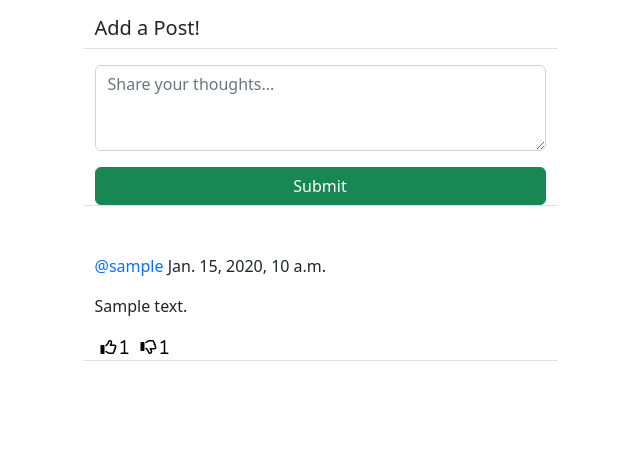
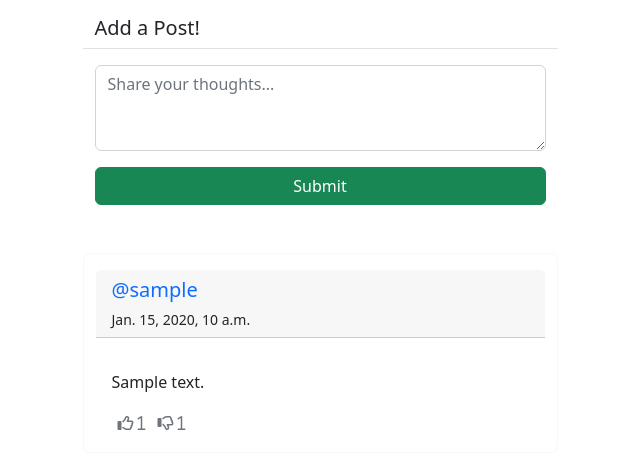
Before and after one commit to alessandracosta8/Sgrunt-Social-Full-Stack-Django-project, a Django app: page /core/ in a window 1280 px wide. Shown: the part 56-525 px from the top of the page, without its empty margins (320-960 px from the left). Run offline with Django 4.2, Linux system fonts and the light colour scheme; a user stored in the database is signed in; tables that the repository leaves empty hold one stand-in row (values such as "Sample post"); some libraries are stand-ins or nearby versions.

Commit message:
Adjust style of post-list template

```diff
--- a/core/templates/core/post_list.html
+++ b/core/templates/core/post_list.html
@@ -13,7 +13,7 @@
 
     <!-- Post text area, with Submit button -->
     <div class="row justify-content-center mt-3 mb-5">
-        <div class="col-md-5 col-sm-12 border-bottom">
+        <div class="col-md-5 col-sm-12">
             <form method="POST">
                 {% csrf_token %}
                 {{ form | crispy }}
@@ -26,11 +26,18 @@
 
     <!-- Iterate post_list variable from the view -->
     {% for post in post_list %}
-    <div class="row justify-content-center mt-3">
-        <div class="col-md-5 col-sm-12 border-bottom position-relative">
-            <p><a style="text-decoration: none" class="text-primary"
-                    href="{% url 'profile' post.author.profile.pk %}">@{{ post.author }}</a> {{ post.created_on }}</p>
-            <div class="position-relative">
+    <div class="row justify-content-center mt-2">
+        <div class="col-md-5 col-sm-12 position-relative card border-light mb-3">
+            <!-- Post Author and timestamp -->
+            <div class="mt-3 mb-3 card-header">
+                <h5 class="card-title"><a style="text-decoration: none" class="text-primary"
+                        href="{% url 'profile' post.author.profile.pk %}">@{{ post.author }}</a></h5>
+                <h6 class="card-subtitle mt-1"><small>{{ post.created_on }}</small></h6>
+            </div>
+
+            <div class="card-body">
+                <!-- Post Body -->
+                <div class="position-relative card-text">
                     <p>{{ post.body }}</p>
                     <a href="{% url 'post-detail' post.pk %}" class="stretched-link"></a>
                 </div>
@@ -39,18 +46,20 @@
                     <form action="{% url 'like' post.pk %}" method="POST">
                         {% csrf_token %}
                         <input type="hidden" name="next" value="{{ request.path }}">
-                    <button style="background-color: transparent; border: none; box-shadow: none;" type="submit">
+                        <button style="background-color: transparent; border: none; box-shadow: none;" class="text-muted" type="submit">
                             <i class="far fa-thumbs-up"> <span>{{ post.likes.all.count }}</span></i>
                         </button>
                     </form>
                     <form action="{% url 'dislike' post.pk %}" method="POST">
                         {% csrf_token %}
                         <input type="hidden" name="next" value="{{ request.path }}">
-                    <button style="background-color: transparent; border: none; box-shadow: none;" type="submit">
+                        <button style="background-color: transparent; border: none; box-shadow: none;" class="text-muted" type="submit">
                             <i class="far fa-thumbs-down"> <span>{{ post.dislikes.all.count }}</span></i>
                         </button>
                     </form>
                 </div>
+            </div>
+
         </div>
     </div>
     {% endfor %}
```
Also changed, not shown: core/templates/core/post_detail.html (+19 -7 lines). Lines whose indentation alone changed are shown as unchanged.
